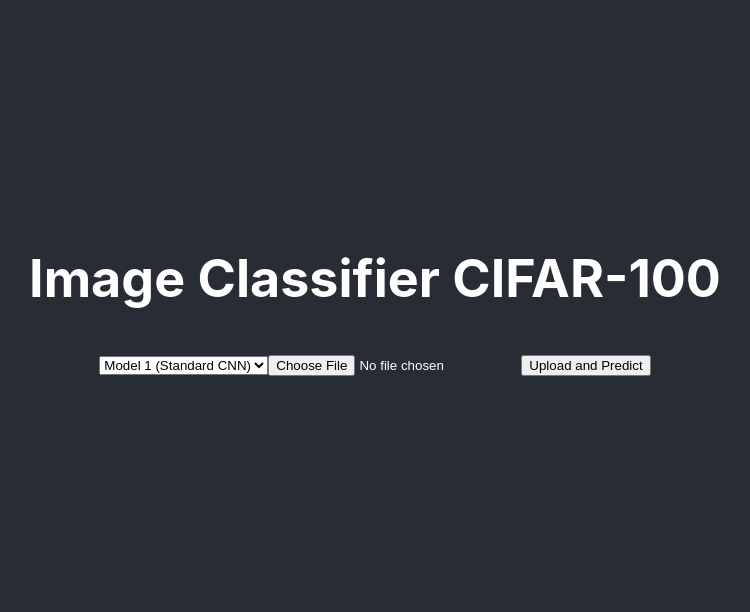
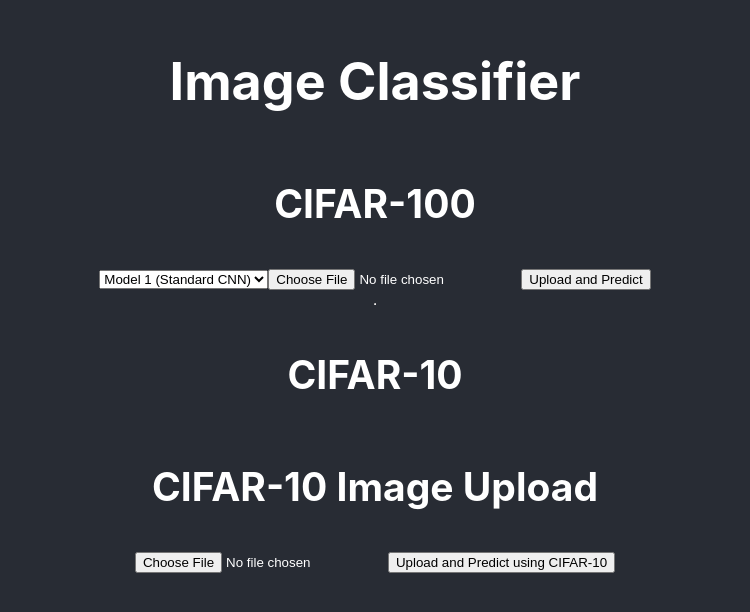
Before and after one commit to AnthonyWeidner/image-detection, a React (Create React App) app in the folder react-flask-app/: page / in a window 1280 px wide. Shown: the part 106-718 px from the top of the page, without its empty margins (265-1015 px from the left). Built offline with nearby package versions, Linux system fonts and the light colour scheme.

Commit message:
Improve React App Options

```diff
--- a/react-flask-app/src/App.js
+++ b/react-flask-app/src/App.js
@@ -26,6 +26,10 @@ function App() {
 export default App;
 */
 
+
+
+
+/**
 // App.js
 
 import React from 'react';
@@ -47,3 +51,34 @@ function App() {
 }
 
 export default App;
+*/
+
+
+
+
+// App.js
+
+import React from 'react';
+import './App.css';
+import ImageUpload from './ImageUpload';
+import CIFAR10Upload from './CIFAR10Upload';
+
+function App() {
+  return (
+    <div className="App">
+      <header className="App-header">
+        <h1>Image Classifier</h1>
+
+        <h2>CIFAR-100</h2>
+        <ImageUpload />
+
+        <hr />
+
+        <h2>CIFAR-10</h2>
+        <CIFAR10Upload />
+      </header>
+    </div>
+  );
+}
+
+export default App;
--- /dev/null
+++ b/react-flask-app/src/CIFAR10Upload.js
@@ -0,0 +1,40 @@
+// CIFAR10Upload.js
+
+import React, { useState } from 'react';
+
+function CIFAR10Upload() {
+  const [file, setFile] = useState(null);
+  const [prediction, setPrediction] = useState("");
+
+  const onFormSubmit = (e) => {
+    e.preventDefault();
+    const formData = new FormData();
+    formData.append('image', file);
+    // You can also append a model identifier if your backend supports choosing between models
+    // formData.append('model', 'cifar10');
+
+    // Update this URL to your backend endpoint for CIFAR-10
+    fetch("https://machine-learning-app-617e3f1aeaad.herokuapp.com/cifar10", {
+      method: 'POST',
+      body: formData
+    })
+    .then(response => response.text())
+    .then(result => {
+      setPrediction(result);
+    })
+    .catch(error => console.log('Error:', error));
+  };
+
+  return (
+    <div>
+      <h2>CIFAR-10 Image Upload</h2>
+      <form onSubmit={onFormSubmit}>
+        <input type="file" onChange={e => setFile(e.target.files[0])} />
+        <button type="submit">Upload and Predict using CIFAR-10</button>
+      </form>
+      {prediction && <p>Predicted Label: {prediction}</p>}
+    </div>
+  );
+}
+
+export default CIFAR10Upload;
```
